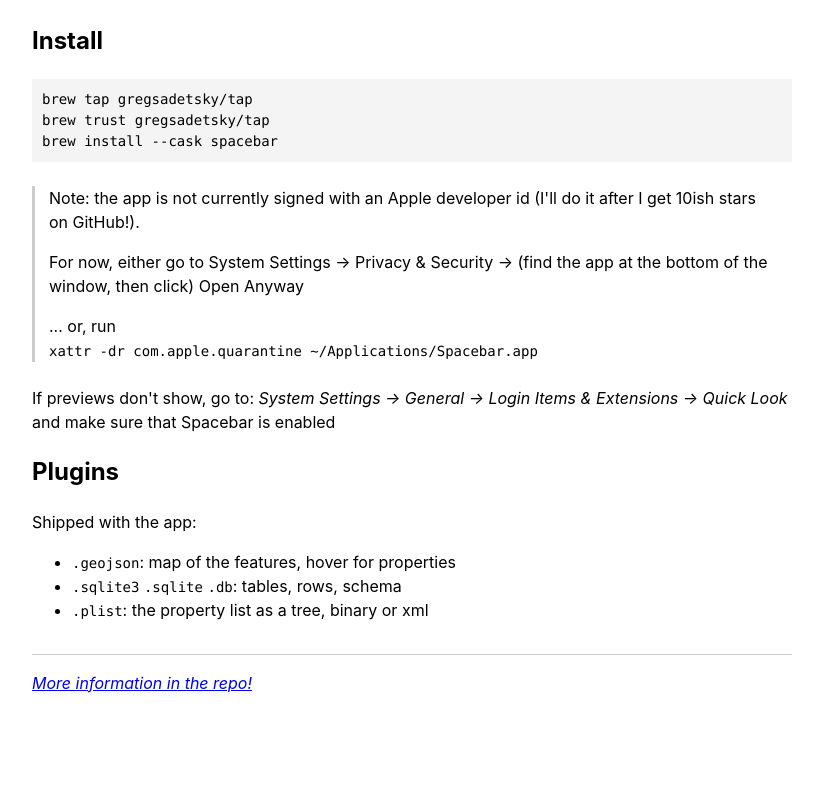
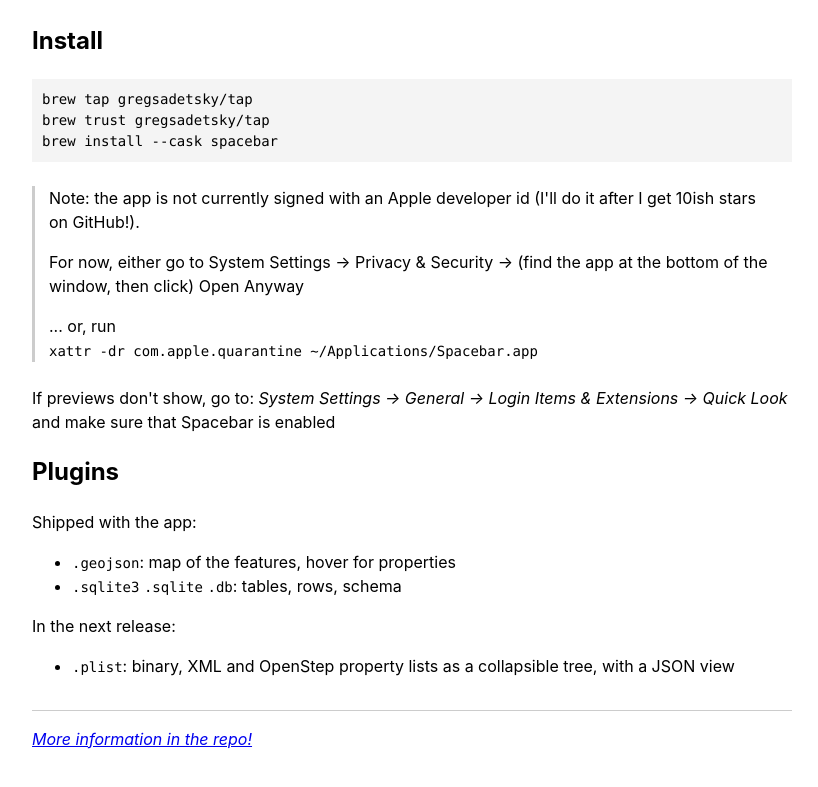
Before and after one commit to gregsadetsky/spacebar, a plain HTML site: page web/index.html in a window 1280 px wide. Shown: the part 679-1466 px from the top of the page, without its empty margins (228-1046 px from the left). Before the commit the page ends 1414 px from the top, so only its background shows below. Drawn offline with Linux system fonts and the light colour scheme.

Commit message:
plist listed under next release until 0.2.0 ships

```diff
--- a/web/index.html
+++ b/web/index.html
@@ -54,7 +54,10 @@
   <ul>
     <li><code>.geojson</code>: map of the features, hover for properties</li>
     <li><code>.sqlite3</code> <code>.sqlite</code> <code>.db</code>: tables, rows, schema</li>
-    <li><code>.plist</code>: the property list as a tree, binary or xml</li>
+  </ul>
+  <p>In the next release:</p>
+  <ul>
+    <li><code>.plist</code>: binary, XML and OpenStep property lists as a collapsible tree, with a JSON view</li>
   </ul>
 
   <hr>
```
Also changed, not shown: README.md.
